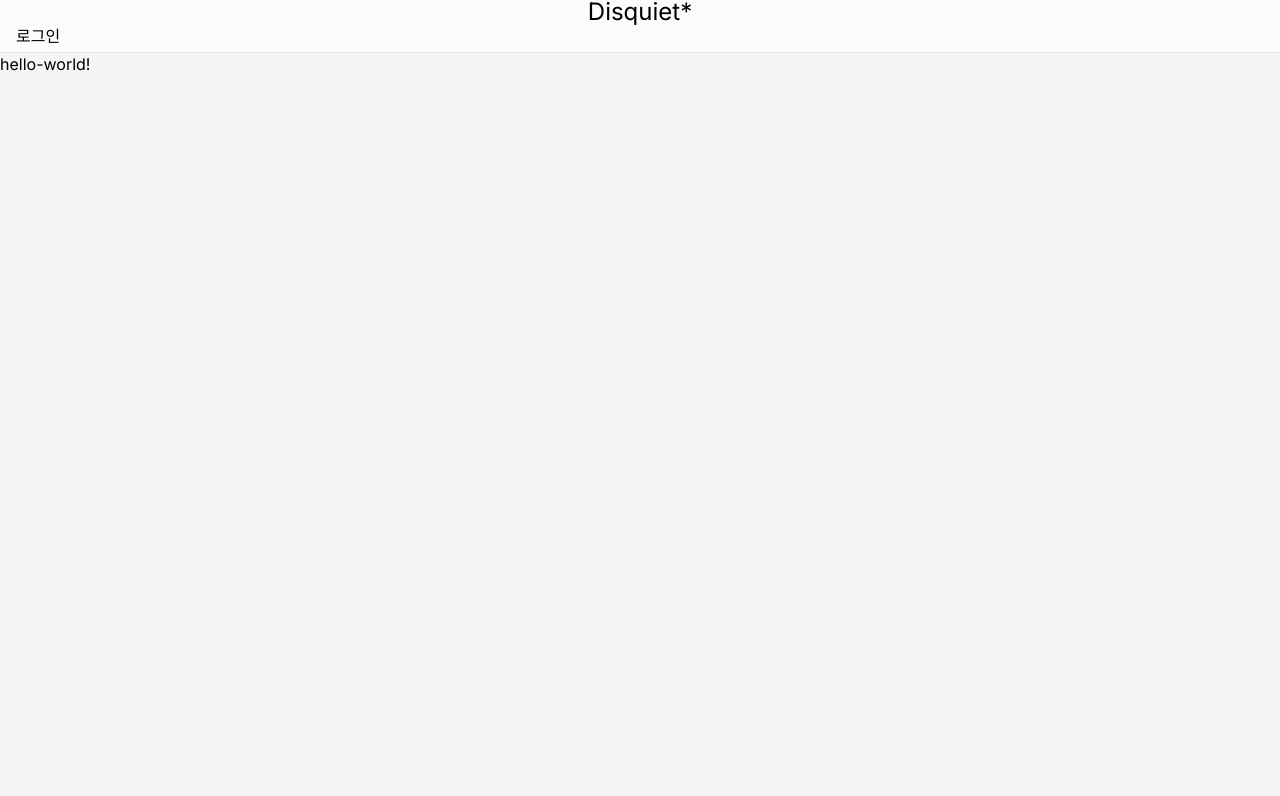
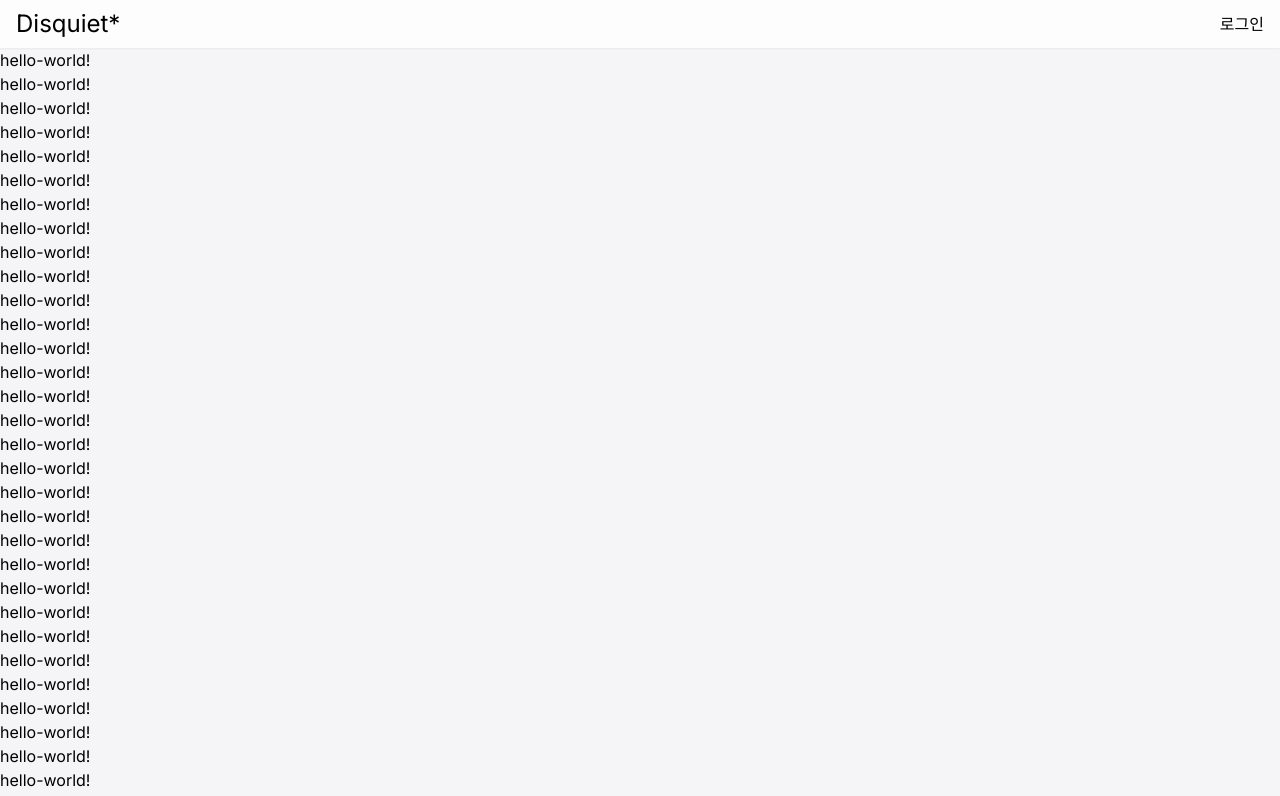
Before and after one commit to Aakaive/react_disquiet, a Next.js app: page / in a window 1280 px wide. Shown: the top 796 px of the page. Built offline with nearby package versions, Linux system fonts and the light colour scheme.

Commit message:
테일윈드 적용/인라인 스타일 지정

```diff
--- a/app/page.tsx
+++ b/app/page.tsx
@@ -2,10 +2,19 @@ import Image from "next/image";
 import Top from '@/components/Top';
 
 export default function main() {
+  const repeatText = () => {
+    const elements = [];
+    for (let i = 0; i < 50; i++) {
+      elements.push(<h1 key={i}>hello-world!</h1>);
+    }
+    return elements;
+  };
   return (
-    <div>
+    <div className="relative">
       <Top />
-      <h1>hello-world!</h1>
+      <div className="h-full">
+        {repeatText()}
+      </div>
     </div>
   );
 }
--- a/components/Top.tsx
+++ b/components/Top.tsx
@@ -1,17 +1,21 @@
 import Link from 'next/link';
-import styles from '@/styles/Top.module.css';
+import React from 'react';
+import styles from '@/styles/components/Top.module.css';
 
 const Top = () => {
     return (
-        <div className={styles.top}>
-            <div className={styles.top_innerWrapper}>
-                <div className={styles.nav_left}>
+        <div className="
+            sticky bg-white top-0 bg-opacity-75 shadow-sm z-50
+            backdrop-blur-xl backdrop-saturate-150 backdrop-brightness-100
+        ">
+            <div className="px-4 w-full justify-between relative flex" style={{ maxWidth: '1280px', minHeight: '48px'}}>
+                <div className="items-center flex flex-row mr-1 w-full">
                     <div className={styles.site_logo}>
                         <div>Disquiet*</div>
                     </div>
                 </div>
-                <div className={styles.site_menu}>
-                    <div>로그인</div>
+                <div className="items-center justify-center flex flex-row">
+                    <div className="align-middle text-center whitespace-nowrap">로그인</div>
                 </div>
             </div>
         </div>
--- a/styles/Top.module.css
+++ b/styles/components/Top.module.css
@@ -1,16 +1,16 @@
-.top {
+/* .top {
     position: sticky;
     width: 100%;
     z-index: 100;
     top: 0px;
     box-shadow: rgb(234, 234, 236) 0px 1px 0px;
     background-color: rgba(255, 255, 255, 0.72);
-}
+} */
 
-.top::before {
+/* .top::before {
     height: 100%;
     backdrop-filter: saturate(180%), blur(20px), brightness(1);
-}
+} */
 
 .top_innerWrapper {
     padding-inline: 16px;
```
